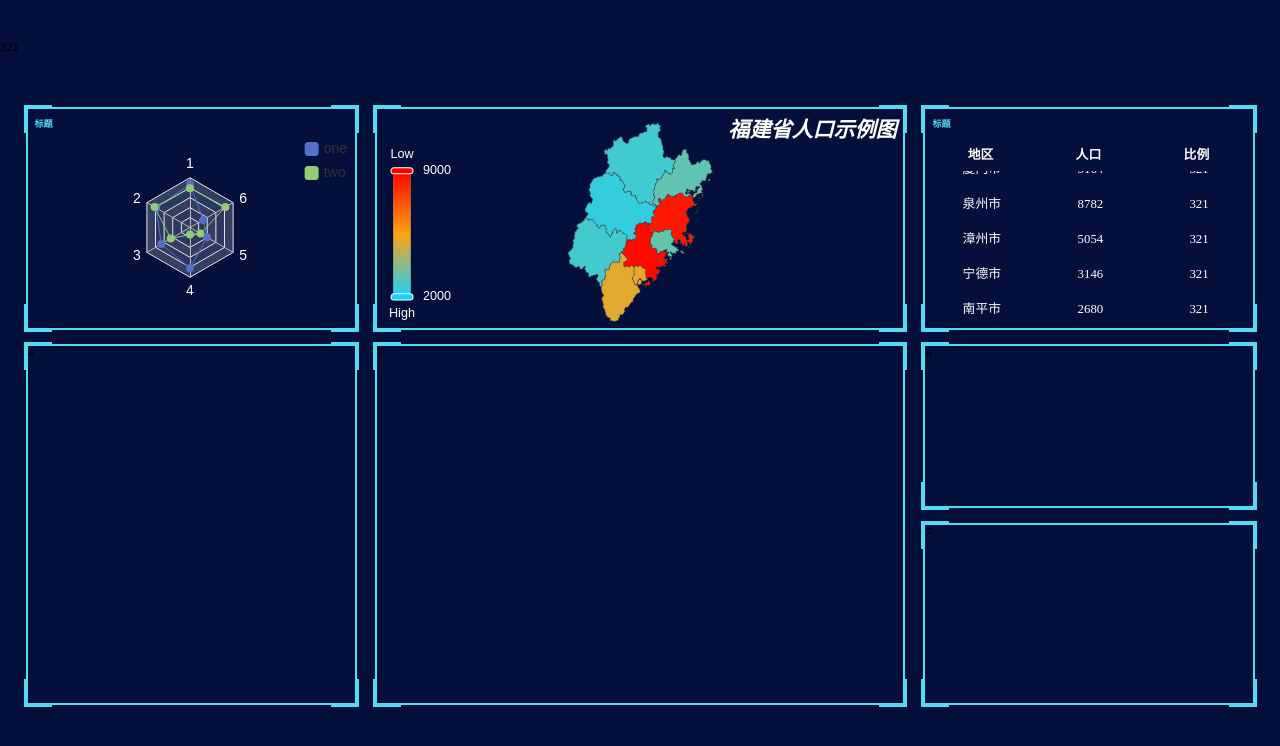
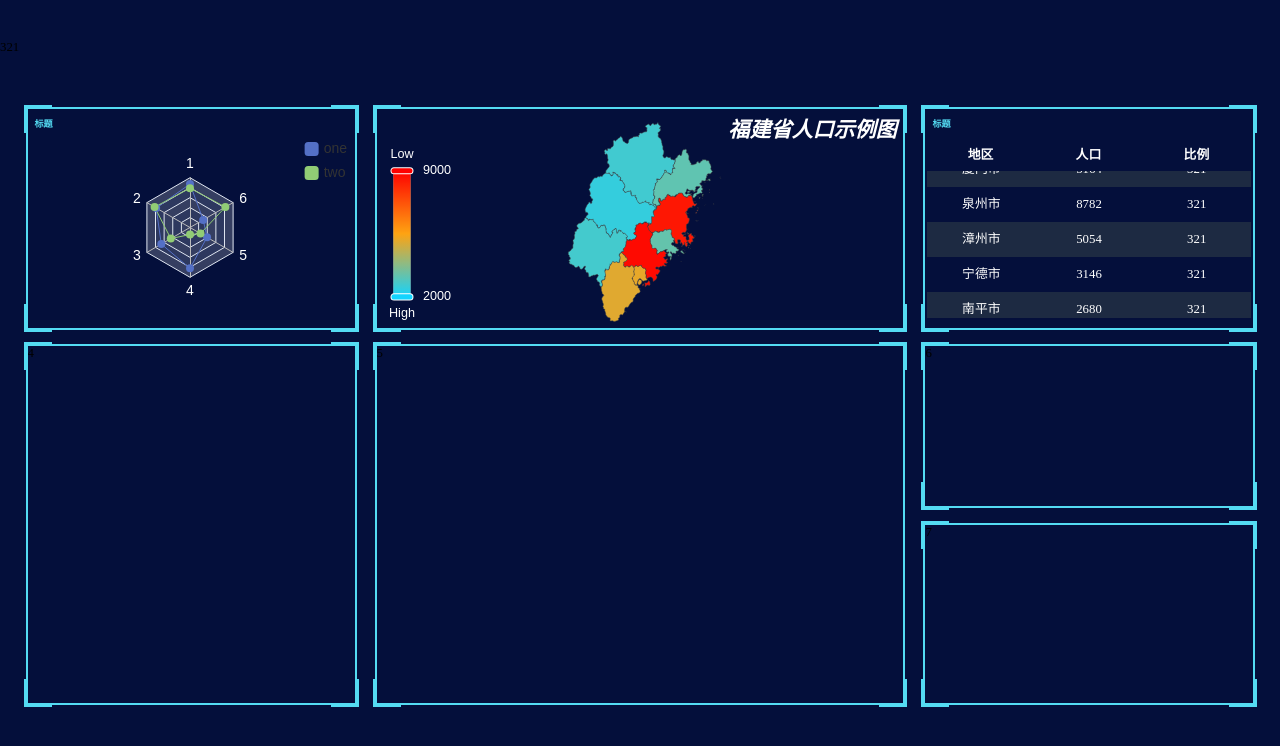
Before and after one commit to DaozhangChen/big-screen, a React (Vite) app: page / in a window 1280 px wide. Shown: the top 746 px of the page. Built offline with nearby package versions, Linux system fonts and the light colour scheme.

Commit message:
完成tableChart

```diff
--- a/src/helpers/autoSetInterval.ts
+++ b/src/helpers/autoSetInterval.ts
@@ -8,7 +8,7 @@ export const autoSetInterval = (refTbody: HTMLTableSectionElement, refStartHeigh
             const y = setInterval(() => {
                 refTbody?.scrollTo({ top: refStartHeight - 1 })
                 refStartHeight -= 1
-                if (refStartHeight <= 0) {
+                if (refStartHeight <= -30) {
                     autoSetInterval(refTbody, refStartHeight, refHeight)
                     clearInterval(y)
                 }
--- a/src/style/App.scss
+++ b/src/style/App.scss
@@ -91,7 +91,7 @@
             text-align: center;
 
             & tbody {
-                width: px(465);
+                width: px(461);
                 height: px(210);
                 display: inline-block;
                 overflow: hidden;
@@ -99,6 +99,10 @@
                 &>tr {
                     display: block;
                     width: 100%;
+
+                    &:nth-child(2n) {
+                        background-color: #1d2a42;
+                    }
 
                     &>td {
                         display: inline-block;
```
